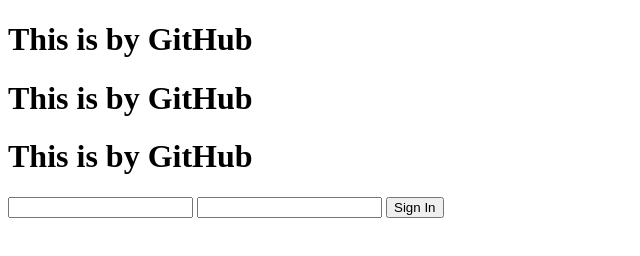
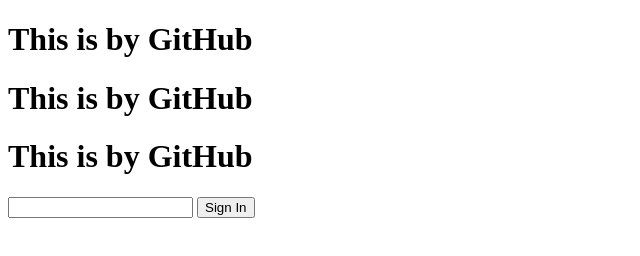
Before and after one commit to mahbub500/Hello, a plain HTML site: page index.html in a window 1280 px wide. Shown: the whole page, without its empty margins (0-640 px from the left). Drawn offline with Linux system fonts and the light colour scheme.

Commit message:
Update index.html

```diff
--- a/index.html
+++ b/index.html
@@ -11,7 +11,7 @@
 	<h1> This is by GitHub </h1>
 	<form action="" name="myForm">
 	<input type="text" name="UserName">
-	<input type="text" name="PassWord">
+
 	<button > Sign In </button>
 </form>
 
```
